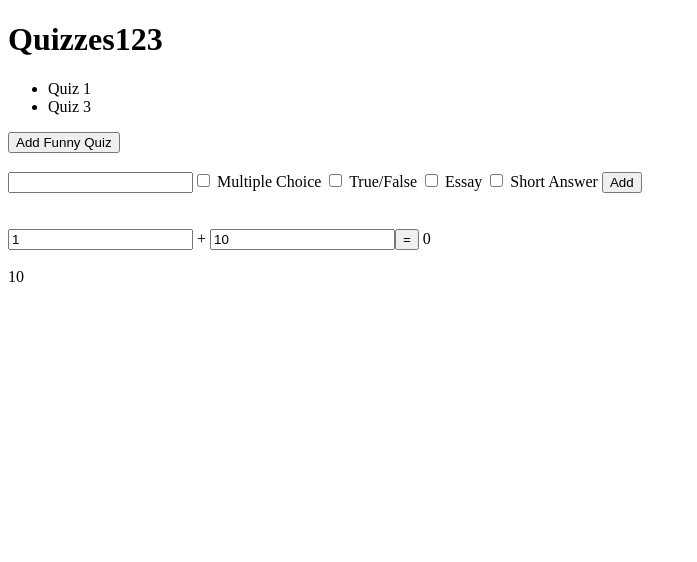
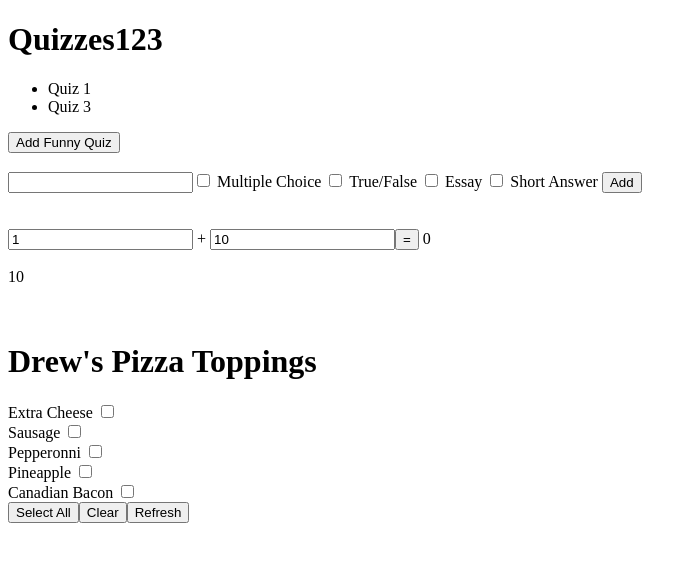
Before and after one commit to 2018-spring-mjs-th/week-two-a, an Angular app: page / in a window 1280 px wide. Shown: the top 562 px of the page, without its empty margins (0-697 px from the left). Built offline with nearby package versions, Linux system fonts and the light colour scheme.

Commit message:
Created New Toppings selection

```diff
--- a/src/app/app.component.html
+++ b/src/app/app.component.html
@@ -44,4 +44,10 @@
   <br />
   <br />
   {{ number2 }}
+  <br />
+  <br />
+  <br />
+  <div>
+    <dcasebeer-pizza-toppings></dcasebeer-pizza-toppings>
+  </div>
 </div>
--- a/src/app/app.module.ts
+++ b/src/app/app.module.ts
@@ -9,12 +9,14 @@ import { FormsModule } from '@angular/forms';
 import { QuestionTypesService } from './question-types.service';
 import { PizzaToppingsService } from './pizza-toppings.service';
 import { QuestionTypesComponent } from './question-types/question-types.component';
+import { DcasebeerPizzaToppingsComponent } from './dcasebeer-pizza-toppings/dcasebeer-pizza-toppings.component';
 
 
 @NgModule({
   declarations: [
     AppComponent,
-    QuestionTypesComponent
+    QuestionTypesComponent,
+    DcasebeerPizzaToppingsComponent
   ],
   imports: [
     BrowserModule
--- /dev/null
+++ b/src/app/dcasebeer-pizza-toppings/dcasebeer-pizza-toppings.component.html
@@ -0,0 +1,19 @@
+<div class="pizza-topping-selection">
+  <h1>Drew's Pizza Toppings</h1>
+  <div *ngFor="let topping of toppings">
+    <label>
+      {{topping.name}}
+      <input type="checkbox" [(ngModel)]="topping.checked" />
+    </label>
+  </div>
+
+  <div class="actions">
+    <button (click)="selectAll()">Select All</button>
+    <button (click)="clear()">Clear</button>
+    <button (click)="refresh()">Refresh</button>
+  </div>
+
+  <div class="message">
+    {{toppingsMessage}}
+  </div>
+</div>
--- /dev/null
+++ b/src/app/dcasebeer-pizza-toppings/dcasebeer-pizza-toppings.component.ts
@@ -0,0 +1,61 @@
+import { Component, OnInit } from '@angular/core';
+import { PizzaToppingsService } from '../pizza-toppings.service';
+
+interface topping {
+  name: string;
+  checked: boolean;
+}
+
+@Component({
+  selector: 'dcasebeer-pizza-toppings',
+  templateUrl: './dcasebeer-pizza-toppings.component.html',
+  styleUrls: ['./dcasebeer-pizza-toppings.component.css']
+})
+export class DcasebeerPizzaToppingsComponent implements OnInit {
+
+  constructor(private pts: PizzaToppingsService) { }
+
+  public toppings: topping[];
+  public toppingsMessage: string;
+
+  ngOnInit() {
+    this.toppings = this.pts.getAvailablePizzaToppings()
+      .map(x => ({ name: x, checked: false }));
+  }
+
+  public selectAll() {
+    this.toppings.forEach(topping => topping.checked = true);
+  }
+
+  public clear() {
+    this.toppings.forEach(topping => topping.checked = false);
+  }
+
+  public refresh() {
+    let selectedToppings = this.toppings.filter(topping => topping.checked);
+    let pineapplePresent = false;
+    let hamPresent = false;
+
+    if(selectedToppings.length == 0) {
+      this.toppingsMessage = 'No Toppings Selected';
+    } else {
+      selectedToppings.forEach(topping => {
+        if(topping.name == 'Pineapple') {
+          pineapplePresent = true;
+        }
+
+        if(topping.name == 'Canadian Bacon') {
+          hamPresent = true;
+        }
+      });
+
+      if (pineapplePresent && hamPresent && selectedToppings.length == 2) {
+        this.toppingsMessage = 'Hooray you choose a Hawaiian Pizza!';
+      } else {
+        this.toppingsMessage = 'Unfortunently you did not choose a Hawaiian Pizza please re-select toppings until you have choosen the correct pizza\n You chose: ';
+        selectedToppings.forEach(topping => this.toppingsMessage += topping.name + ', ');
+        this.toppingsMessage = this.toppingsMessage.substring(0, this.toppingsMessage.length - 2);
+      }
+    }
+  }
+}
--- a/src/app/pizza-toppings.service.ts
+++ b/src/app/pizza-toppings.service.ts
@@ -7,8 +7,11 @@ export class PizzaToppingsService {
 
   public getAvailablePizzaToppings() {
     return [
-      "Extra Cheese"
-      , "Sausage"
+      "Extra Cheese",
+      "Sausage",
+      "Pepperonni",
+      "Pineapple",
+      "Canadian Bacon"
     ];
   }
 }
```
Also changed, not shown: src/app/dcasebeer-pizza-toppings/dcasebeer-pizza-toppings.component.css (added), 1 other file (tests, documents, lock files or other folders).
